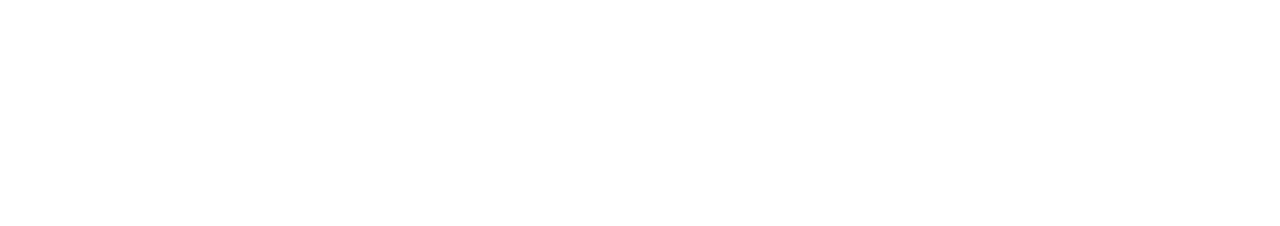
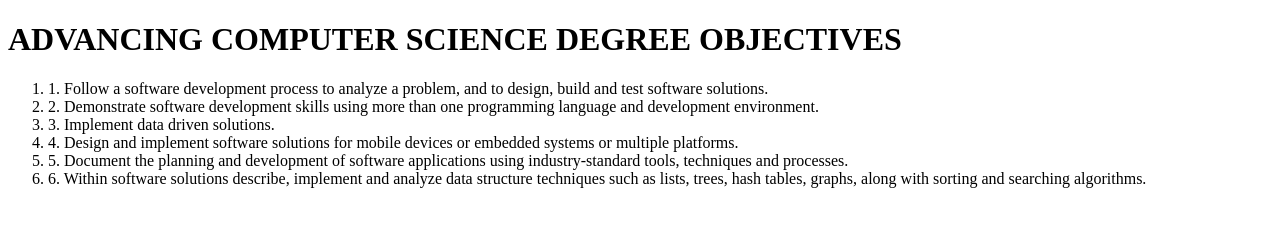
Before and after one commit to cerberusc0dejunky/CSC104-Assignment-1.2, a plain HTML site: page boards.html in a window 1280 px wide. Drawn offline with Linux system fonts and the light colour scheme.

```diff
--- a/boards.html
+++ b/boards.html
@@ -3,9 +3,22 @@
 <head>
     <meta charset="UTF-8">
     <meta name="viewport" content="width=device-width, initial-scale=1.0">
-    <title>Document</title>
+    <title>boards</title>
+    <link rel="stylesheet" href="style.css">
 </head>
 <body>
+    <header>
+        <h1>ADVANCING COMPUTER SCIENCE DEGREE OBJECTIVES</h1>
+    </header>
 
+    <ol>
+        <li>    1. Follow a software development process to analyze a problem, and to design, build and test software solutions.</li>
+        <li>    2. Demonstrate software development skills using more than one programming language and development environment.</li>
+        <li>    3. Implement data driven solutions.</li>
+        <li>    4. Design and implement software solutions for mobile devices or embedded systems or multiple platforms.</li>
+        <li>    5. Document the planning and development of software applications using industry-standard tools, techniques and processes.</li>
+        <li>    6. Within software solutions describe, implement and analyze data structure techniques such as lists, trees, hash tables,
+                     graphs, along with sorting and searching algorithms.</li>
+    </ol>
 </body>
 </html>
```
Also changed, not shown: index.html (+19 -0 lines), 1 other file.
